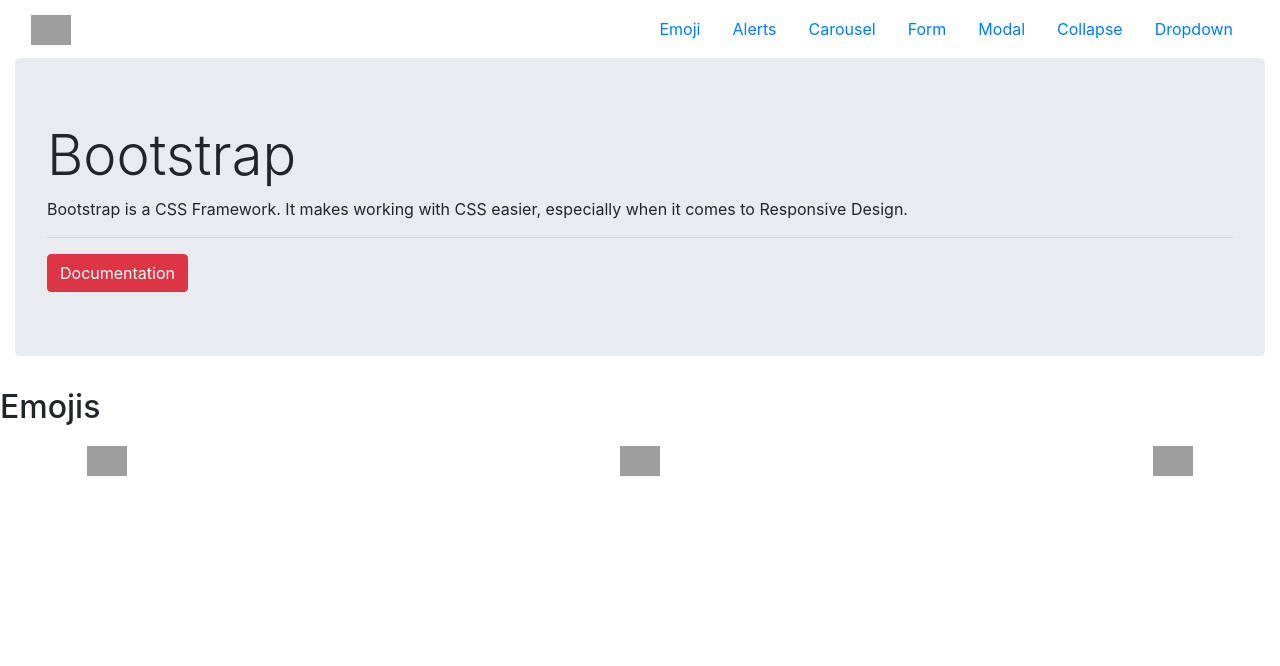
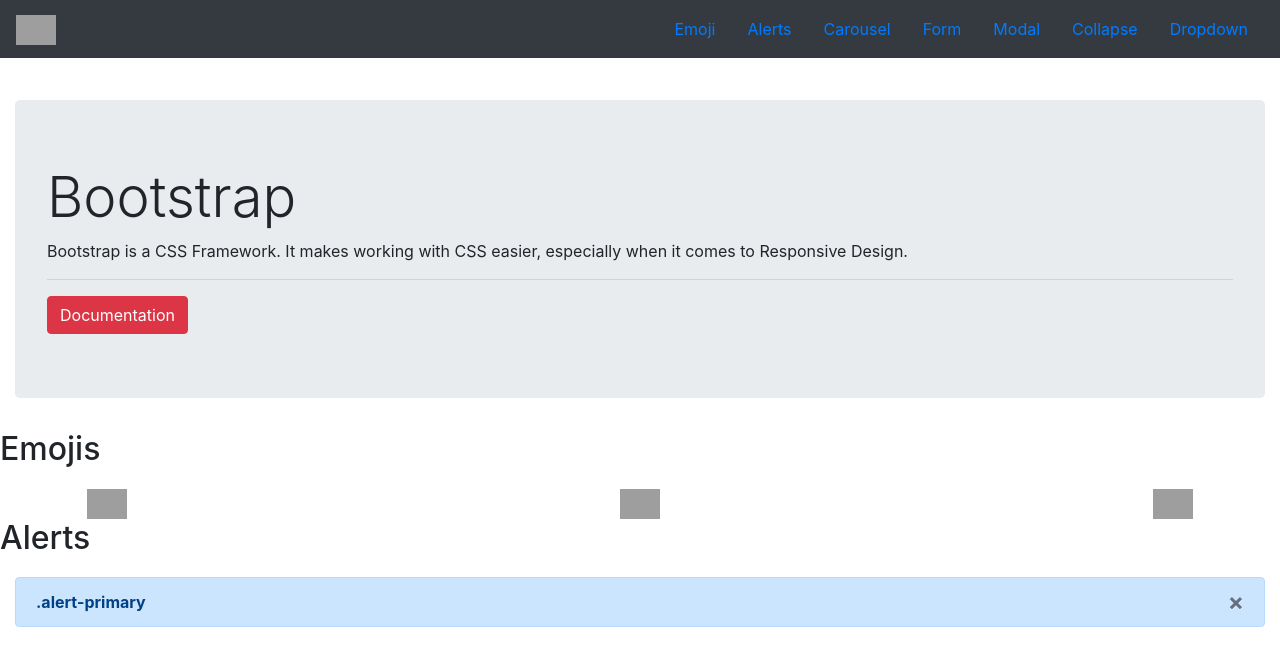
Before and after one commit to TerryTurner03/Terry, a plain HTML site: page code-along/07_29/index.html in a window 1280 px wide. Drawn offline with nearby package versions, Linux system fonts and the light colour scheme; grey boxes are pictures that could not be loaded.

Commit message:
Added Alert

```diff
--- a/code-along/07_29/index.html
+++ b/code-along/07_29/index.html
@@ -11,7 +11,7 @@
     <div class="container-fluid">
 
         <!-- Navbar -->
-            <nav class="navbar">
+            <nav class="navbar fixed-top navbar-dark bg-dark">
                 <a href="#" class="navbar-brand">
                     <img height="30" src="https://images.squarespace-cdn.com/content/55c4ffcfe4b0b6679a5a2ff5/1439433488777-HW2IVF8VYCIGIS6694VD/journilogo.png?content-type=image%2Fpng">
                 </a>
@@ -51,6 +51,8 @@
             </div>
 
         <!-- Emojis -->
+        <div id="emojis" class="row">
+        </div>
         <div class="row">
             <h2 class="section-header">Emojis</h2>
         </div>
@@ -69,8 +71,25 @@
                 </div>
 
         </div>
+        <div class="row">
+        </div>
+        <div class="row">
+        </div>
+        <!-- Alerts -->
+        <div id="alerts" class="row">
+            <h2 class="section-header">Alerts</h2>
+        </div>
+            <div class="alert alert-primary alert-dismissable fade show"
+            role="alert">
+                <strong>.alert-primary</strong>
+                <button type="button" class="close" data-dismiss="alert" aria-label="Close">
+                <span aria-hidden="true">&times;</span>
+            </button>
 
-        <!-- Alerts -->
+
+            </div>
+
+        </div>
 
         <!-- Carousel -->
 
--- a/code-along/07_29/styles.css
+++ b/code-along/07_29/styles.css
@@ -1,6 +1,11 @@
 .container-fluid{
     /* background-color: lightblue; */
     height: 100px;
+}
+.jumbotron{
+    margin-top: 100px;
+}
+.row{
     padding: 20;
 }
 .container-sm{
```
